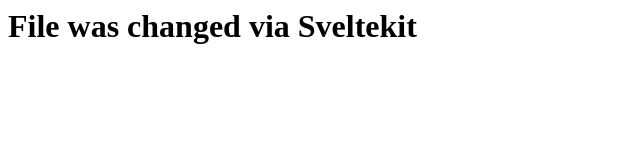
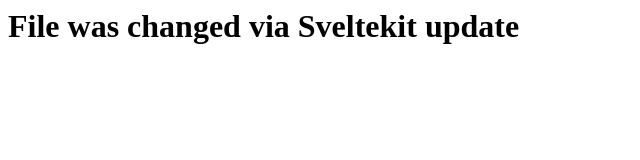
Before and after one commit to gh-ost-man/-----, a plain HTML site: page index.html in a window 1280 px wide. Shown: the whole page, without its empty margins (0-640 px from the left). Drawn offline with Linux system fonts and the light colour scheme.

Commit message:
Update files

```diff
--- a/index.html
+++ b/index.html
@@ -1 +1 @@
-<h1>File was changed via Sveltekit</h1>
+<h1>File was changed via Sveltekit update</h1>
```
